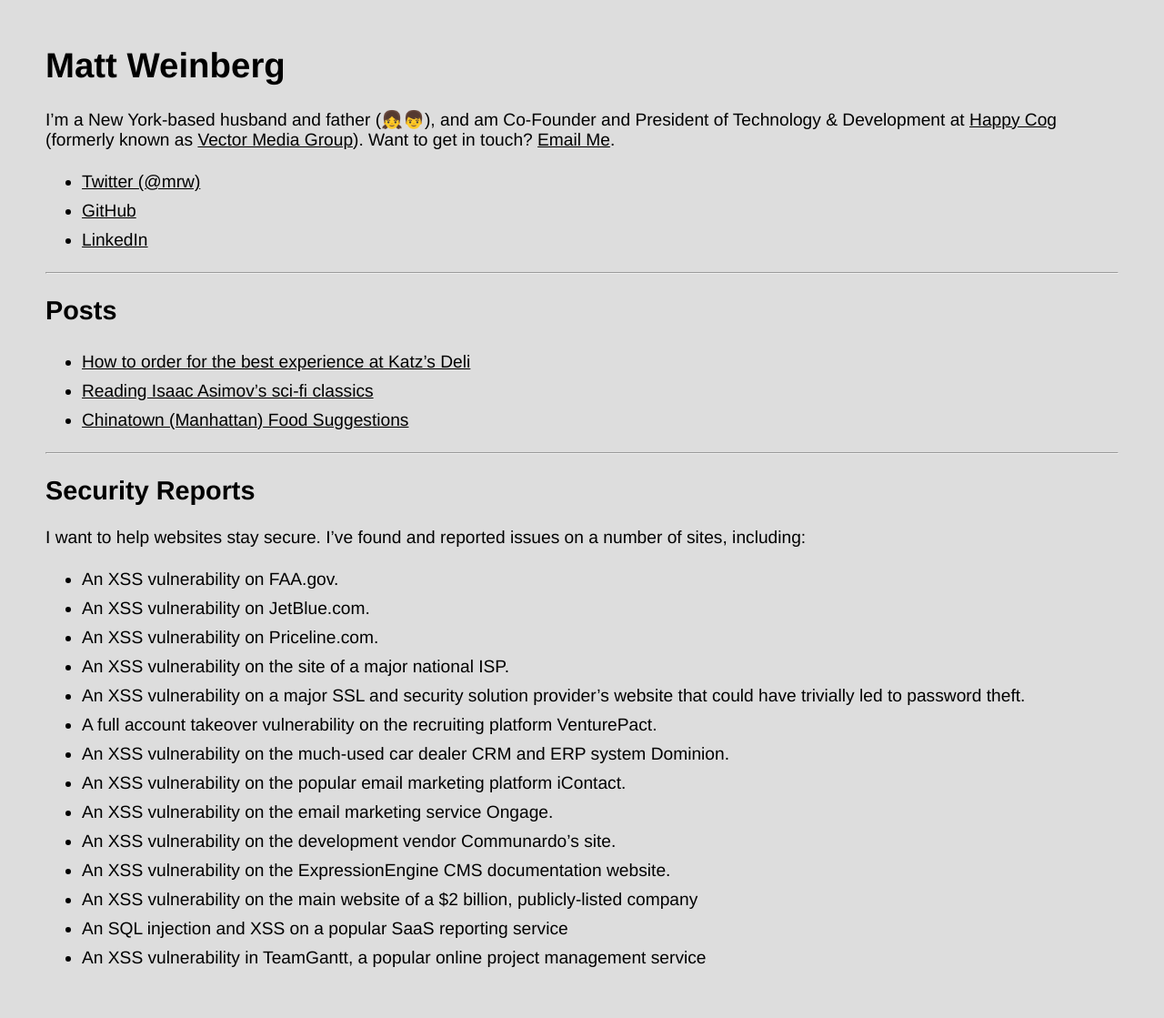
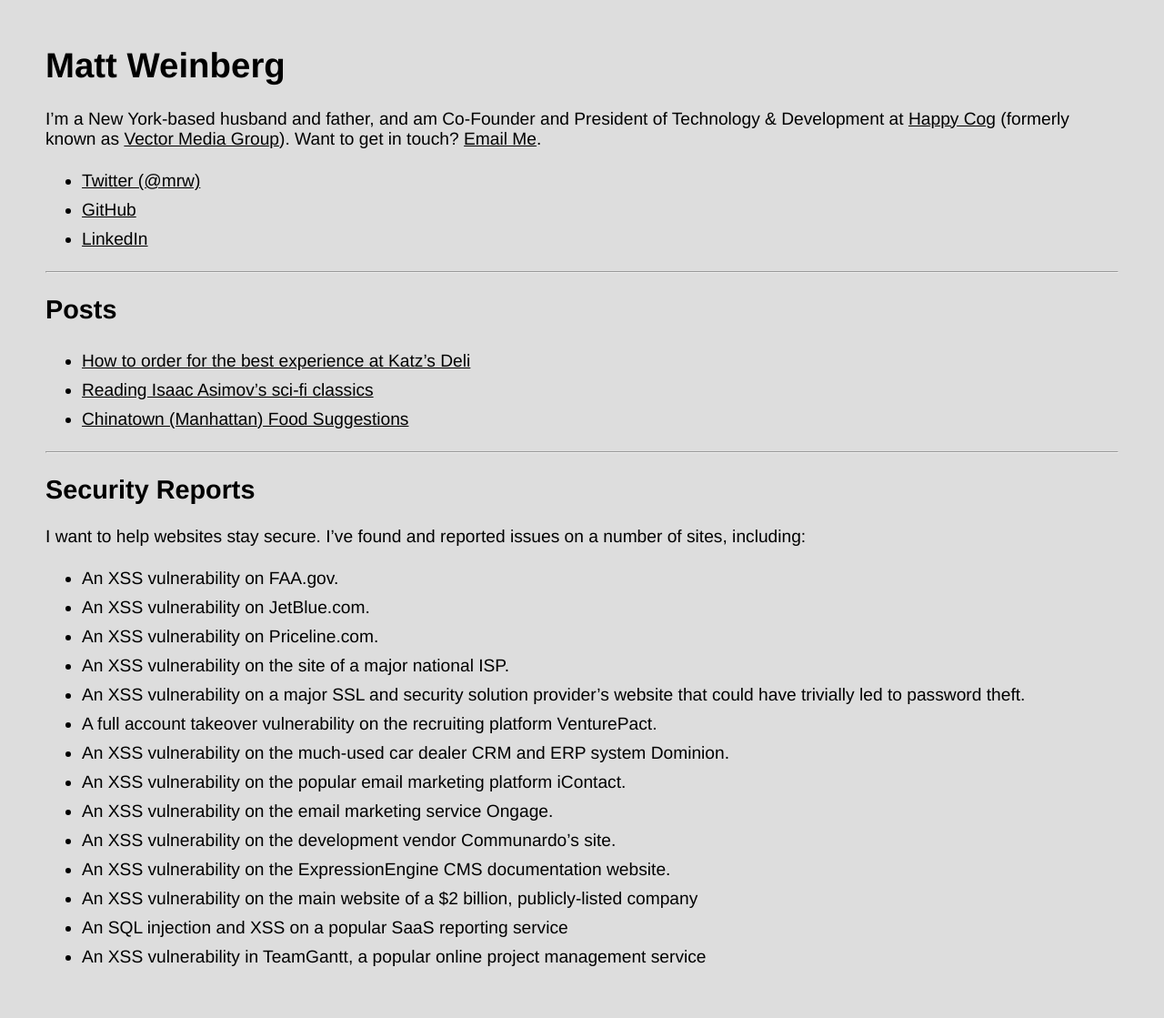
Before and after one commit to mrw/mrw.github.io, a Jekyll site: the page built from index.md, in a window 1280 px wide. Shown: the whole page at 91% size. Built offline with Jekyll 4.4.1, drawn with Linux system fonts in a browser that asks for light colours.

Commit message:
remove emojis

```diff
--- a/index.md
+++ b/index.md
@@ -2,7 +2,7 @@
 layout: default
 ---
 
-I’m a New York-based husband and father (👧👦), and am Co-Founder and President of Technology & Development at [Happy Cog](https://www.happycog.com) (formerly known as [Vector Media Group](https://www.vectormediagroup.com)). Want to get in touch? [Email Me](mailto:matt@mattweinberg.net).
+I’m a New York-based husband and father, and am Co-Founder and President of Technology & Development at [Happy Cog](https://www.happycog.com) (formerly known as [Vector Media Group](https://www.vectormediagroup.com)). Want to get in touch? [Email Me](mailto:matt@mattweinberg.net).
 
 - [Twitter (@mrw)](https://twitter.com/mrw)
 - [GitHub](https://github.com/mrw)
```
